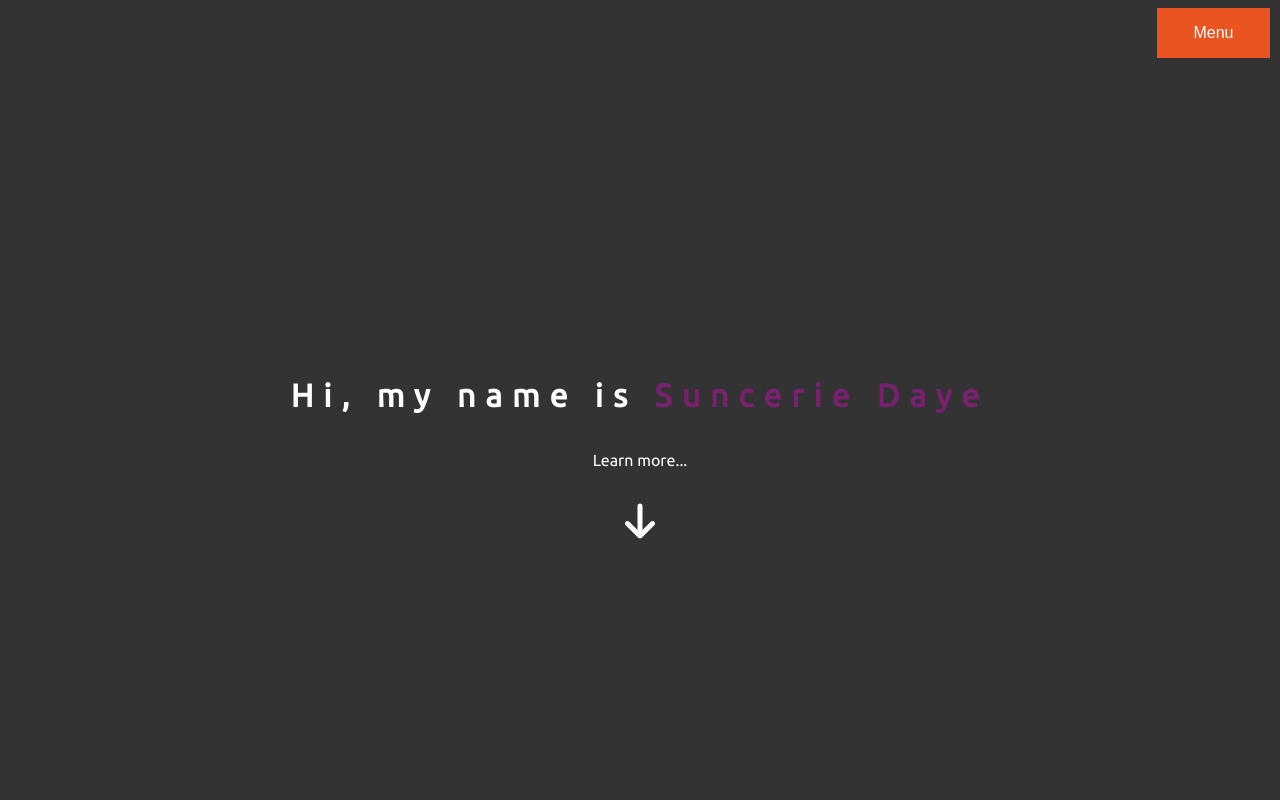
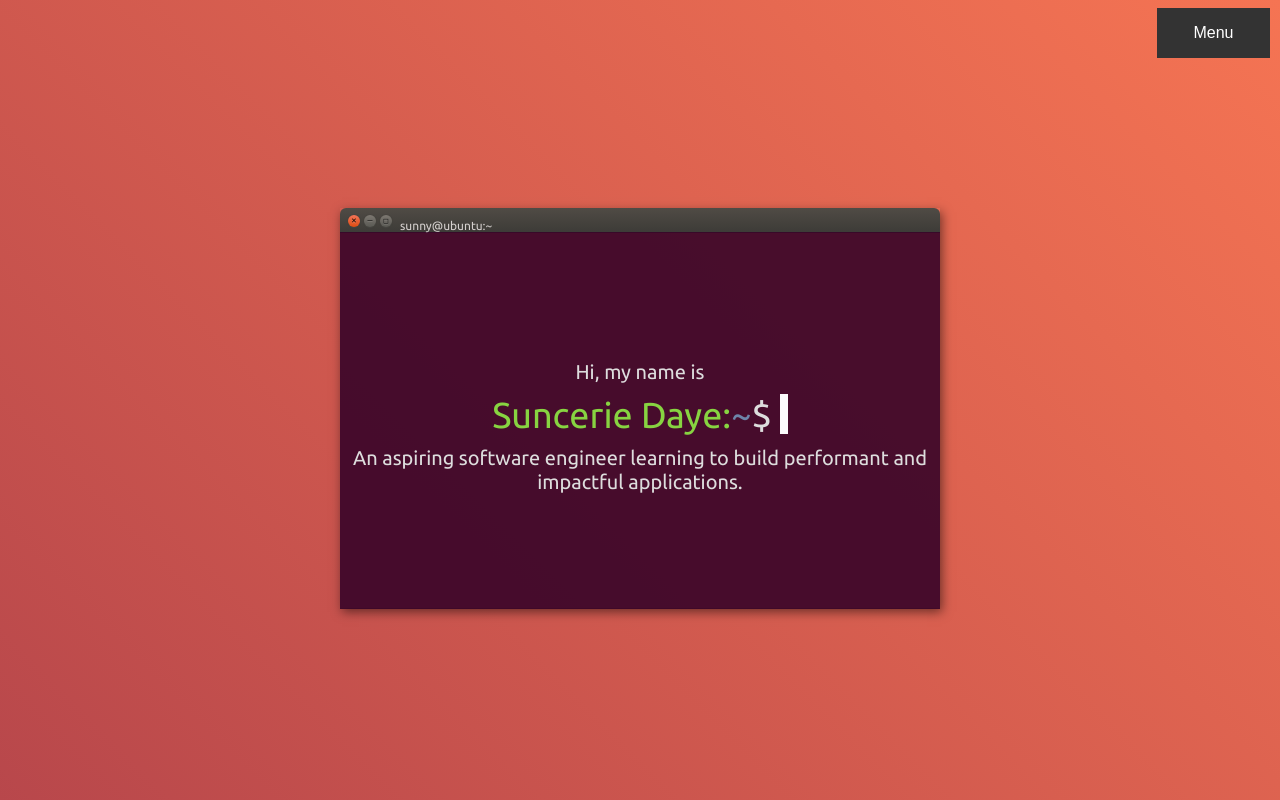
Before and after one commit to SunnyDaye/portfolio, a React (Create React App) app in the folder my-portfolio/: page / in a window 1280 px wide. Shown: the top 800 px of the page. Built offline with nearby package versions, Linux system fonts and the light colour scheme.

Commit message:
Homepage content stylized

```diff
--- a/my-portfolio/src/app.css
+++ b/my-portfolio/src/app.css
@@ -1,9 +1,15 @@
 @import url('https://fonts.googleapis.com/css2?family=Ubuntu');
 html {
     scroll-behavior: smooth !important;
-    background-color: #333333;
+    background: linear-gradient(45deg, #57003f 0%,#f57453 100%);
     color: #ffffff;
     font-family: 'Ubuntu',sans-serif;
+
+
+}
+div{
+    margin: 0;
+    padding: 0;
 }
 
 header {
@@ -15,5 +21,6 @@ header {
     height: 100%;
     display: flex;
     justify-content: center;
+    align-content: center;
     flex-direction: column;
 }
--- a/my-portfolio/src/nav.css
+++ b/my-portfolio/src/nav.css
@@ -3,7 +3,7 @@
 }
 /* Style The Dropdown Button */
 .dropbtn {
-    background-color: #E95420;
+    background-color: #333333;
     color: white;
     padding: 16px;
     font-size: 16px;
--- a/my-portfolio/src/pages/Intro.js
+++ b/my-portfolio/src/pages/Intro.js
@@ -2,17 +2,27 @@ import React from "react";
 import './intro.css';
 function Intro() {
     return <div id="intro" className="page">
-        <div className="center">
-            <h1>Hi, my name is <span className="name">Suncerie Daye</span></h1>
-            <p>Learn more...</p>
-            <p>
-                <a href="#about">
-                    <svg xmlns="http://www.w3.org/2000/svg" viewBox="0 0 384 512">
-                        <path d="M169.4 470.6c12.5 12.5 32.8 12.5 45.3 0l160-160c12.5-12.5 12.5-32.8 0-45.3s-32.8-12.5-45.3 0L224 370.8 224 64c0-17.7-14.3-32-32-32s-32 14.3-32 32l0 306.7L54.6 265.4c-12.5-12.5-32.8-12.5-45.3 0s-12.5 32.8 0 45.3l160 160z" />
-                    </svg>
-                </a>
-
-            </p>
+        <div className="">
+            <div className="container">
+                <div className="Terminal">
+                    <div className="Terminal__Toolbar">
+                        <div className="Toolbar__buttons">
+                            <button className="Toolbar__button Toolbar__button--exit">&#10005;</button>
+                            <button className="Toolbar__button">&#9472;</button>
+                            <button className="Toolbar__button">&#9723;</button>
+                        </div>
+                        <p className="Toolbar__user">sunny@ubuntu:~</p>
+                    </div>
+                    <div className="Terminal__body">
+                        <div className="Terminal__text">Hi, my name is</div>
+                        <div className="Terminal__Prompt">
+                            <span className="Prompt__user">Suncerie Daye:</span><span className="Prompt__location">~</span><span className="Prompt__dollar">$</span>
+                            <span className="Prompt__cursor"></span>
+                        </div>
+                        <div className="Terminal__text">An aspiring software engineer learning to build performant and impactful applications.</div>
+                    </div>
+                </div>
+            </div>
         </div>
 
     </div>
--- a/my-portfolio/src/pages/intro.css
+++ b/my-portfolio/src/pages/intro.css
@@ -1,8 +1,134 @@
 .name {
     color: #77216F;
+    margin: 0;
+    padding: 0 !important;
 }
 
 svg {
     width: 30px;
     fill: #ffffff;
 }
+
+.container {
+    display: flex;
+    justify-content: center;
+    align-items: center;
+    height: 100vh;
+
+  }
+  .Terminal {
+    width: 600px;
+    height: 400px;
+    box-shadow: 2px 4px 10px rgba(0,0,0,.5);
+  }
+
+  .Terminal__Toolbar {
+    background: linear-gradient(#504b45 0%,#3c3b37 100%);
+    width: 100%;
+    padding: 0 8px;
+    box-sizing: border-box;
+    height: 25px;
+    display: flex;
+    align-items: center;
+    border-top-left-radius: 6px;
+    border-top-right-radius: 6px;
+  }
+
+  .Toolbar__buttons {
+    display: flex;
+    align-items: center;
+  }
+
+  .Toolbar__button {
+    width: 12px;
+    height: 12px;
+    box-sizing: border-box;
+    display: flex;
+    align-items: center;
+    justify-content: center;
+    border-radius: 100%;
+    padding: 0;
+    font-size: 7px;
+    background: linear-gradient(#7d7871 0%, #595953 100%);
+    text-shadow: 0px 1px 0px rgba(255,255,255,0.2);
+    box-shadow: 0px 0px 1px 0px #41403A,0px 1px 1px 0px #474642;
+    border: none;
+    margin-right: 4px;
+
+  }
+  .Toolbar__button:hover {
+    cursor: pointer;
+  }
+  .Toolbar__button--exit {
+    background: #f25d2b;
+    background: linear-gradient(#f37458 0%, #de4c12 100%);
+    background-clip: padding-box;
+  }
+  .Toolbar__button:focus {
+    outline: none;
+  }
+
+  .Toolbar__user {
+    color: #d5d0ce;
+    margin-left: 4px;
+    font-size: 12px;
+    line-height: 14px;
+    margin-bottom: 1px;
+  }
+  .Terminal__body {
+    background: rgba(56, 4, 40, .9);
+    height: calc(100% - 25px);
+    margin-top: -1px;
+    padding-top: 2px;
+    font-family: 'Ubuntu';
+    display: flex;
+    flex-direction: column;
+    justify-content: center;
+    align-content: center;
+  }
+  .Terminal__text {
+    margin-top: 10px;
+    color: #ddd;
+    font-size: 20px;
+  }
+
+  .Terminal__Prompt {
+    margin-top: 10px;
+    display: flex;
+    justify-content: center;
+    font-size: 36px;
+  }
+
+  .Prompt__user {
+    color: #87d441;
+  }
+  .Prompt__location {
+    color: #6d85a9;
+  }
+  .Prompt__dollar {
+    color: #ddd;
+  }
+  .Prompt__cursor {
+    height: 40px;
+    width: 8px;
+    background: white;
+    display: block;
+    margin-left: 8px;
+    animation: 2000ms ease infinite alternate blink;
+  }
+
+  @keyframes blink {
+    0% {
+      opacity: 0;
+    }
+    100% {
+      opacity: 1;
+    }
+  }
+
+  @media (max-width: 600px) {
+    .Terminal {
+      max-height: 90%;
+      width: 95%;
+    }
+  }
```
